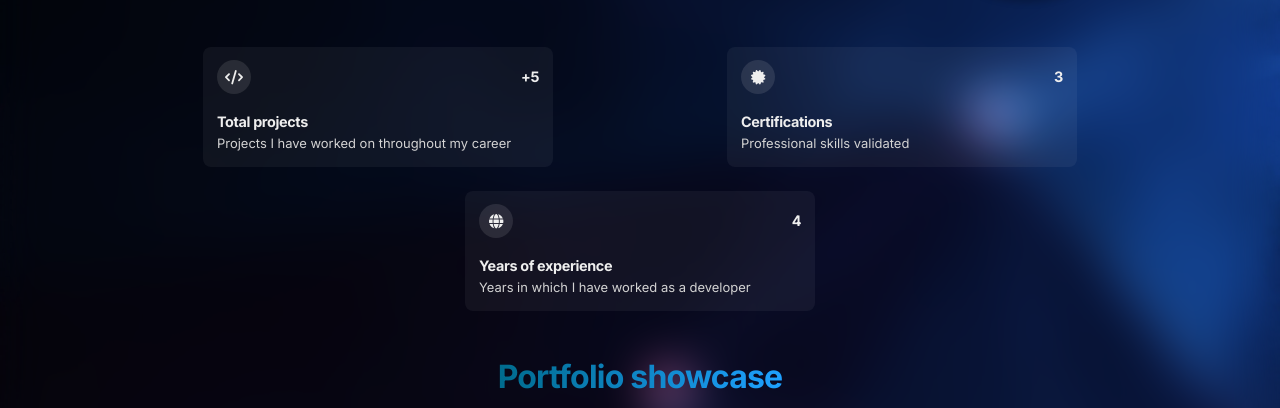
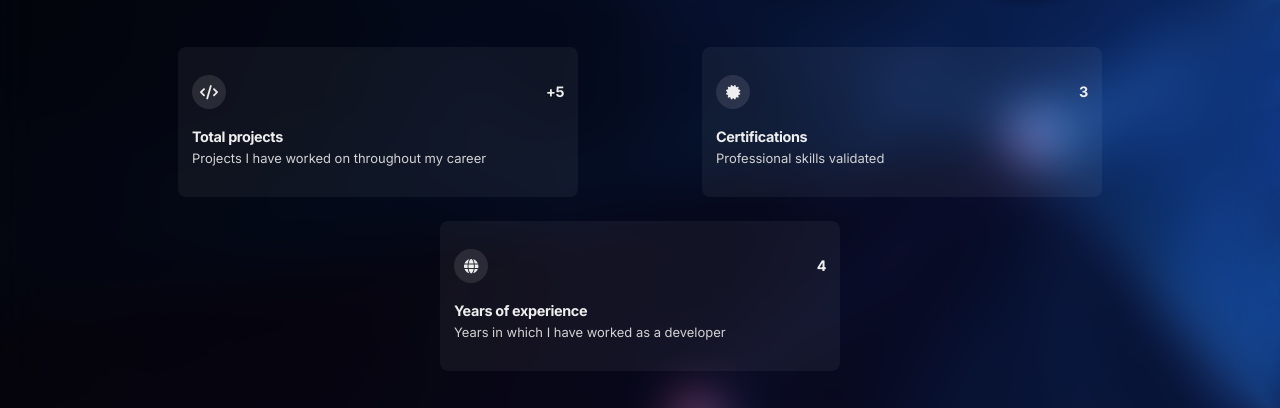
Before and after one commit to RichardM20/Portfolio, a React (Vite) app: page / in a window 1280 px wide. Shown: the part 375-783 px from the top of the page. Built offline with nearby package versions, Linux system fonts and the light colour scheme; no server answers; the database is empty.

Commit message:
fix: height experience item container adjusted

```diff
--- a/src/pages/Landing/sections/Experience/Experience.scss
+++ b/src/pages/Landing/sections/Experience/Experience.scss
@@ -7,9 +7,9 @@
     margin: 0;
   }
   .experience-item {
-    height: 120px;
+    height: 150px;
     width: 100%;
-    max-width: 350px;
+    max-width: 400px;
     border-radius: 8px;
     padding: 14px;
     background: $hover-color-005;
@@ -44,14 +44,6 @@
     .description {
       color: $primary-text-color-200;
       @include body-style;
-      display: -webkit-box;
-      -webkit-line-clamp: 2;
-      -webkit-box-orient: vertical;
-      font-weight: lighter;
-      overflow: hidden;
-      text-overflow: ellipsis;
-      word-break: break-word;
-      white-space: normal;
     }
   }
 }
```
